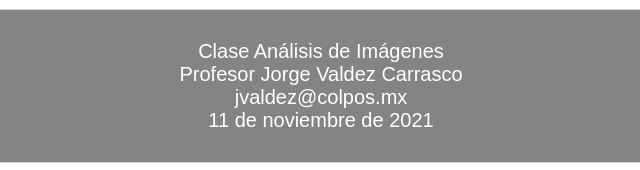
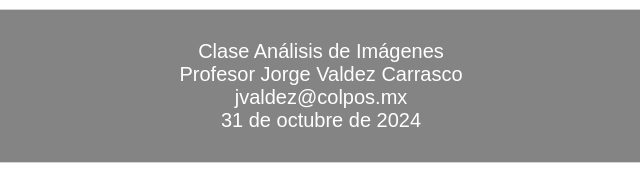
Before and after one commit to valdezjorge/estomas, a plain HTML site: page index.html in a window 1280 px wide. Shown: the part 1060-1230 px from the top of the page, 319-959 px from the left. Drawn offline with Linux system fonts and the light colour scheme.

Commit message:
Update index.html

```diff
--- a/index.html
+++ b/index.html
@@ -80,7 +80,7 @@ nav{
 
 <div style="background: #848484; padding: 10px; border: 1px solid lightgray; margin: 10px; width: 90%">
 <p style = "font-family:arial,helvetica; font-size: 20px; color:white; align:center;">
-Clase Análisis de Imágenes<br>Profesor Jorge Valdez Carrasco<br>jvaldez@colpos.mx<br>11 de noviembre de 2021</p>
+Clase Análisis de Imágenes<br>Profesor Jorge Valdez Carrasco<br>jvaldez@colpos.mx<br>31 de octubre de 2024</p>
 </div>
 
 </center>
```
